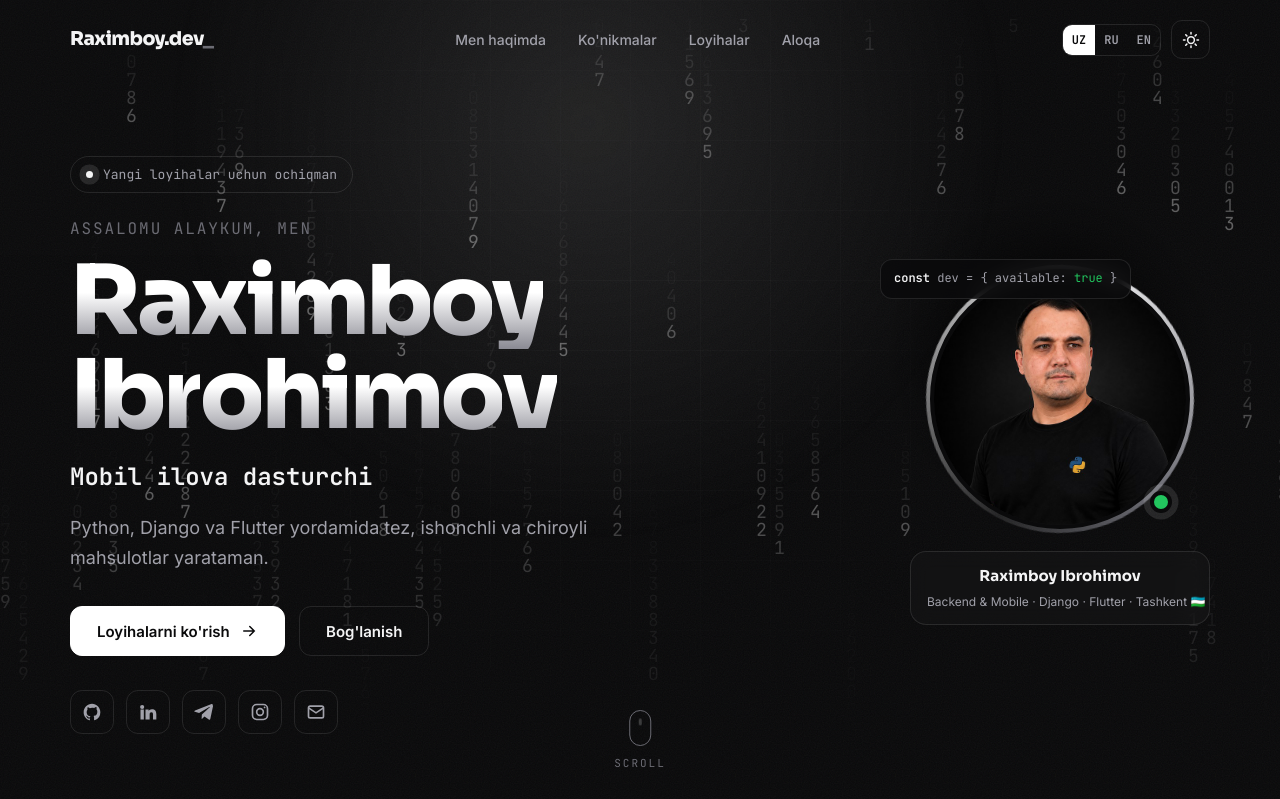
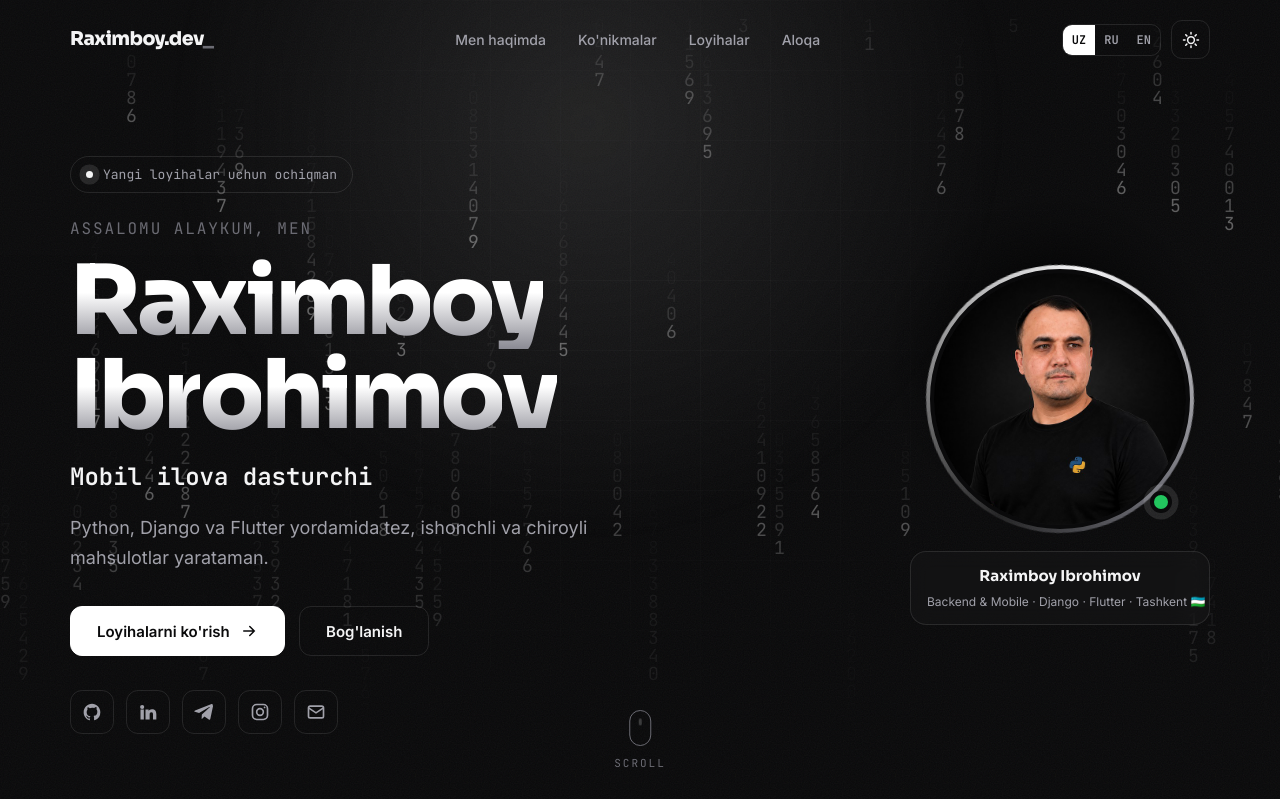
Before and after one commit to Raximboy7/Portfolio, a Django app: template portfolio/templates/portfolio/index.html in a window 1280 px wide. Shown: the top 799 px of the page. Run offline with Django 5.2, Linux system fonts and the light colour scheme; the template is opened without the code that fills it, so the values that code supplies are empty.

Commit message:
Hero: kod chip olib tashlandi
Co-Authored-By: Claude Fable 5.1 <noreply@anthropic.com>
Claude-Session: https://claude.ai/code/session_01GAURdZnvzhdeocAmdyyw8T

```diff
--- a/portfolio/static/portfolio/css/style.css
+++ b/portfolio/static/portfolio/css/style.css
@@ -486,5 +486,5 @@ section { position: relative; padding: clamp(72px, 12vh, 140px) 0; z-index: 1; }
 .hp-tag { margin-top: 18px; padding: 12px 16px; border-radius: 16px; background: var(--card); border: 1px solid var(--card-border); -webkit-backdrop-filter: var(--glass-blur); backdrop-filter: var(--glass-blur); }
 .hp-tag b { display: block; font-family: "Sora", sans-serif; font-size: 15px; color: var(--text); }
 .hp-tag small { display: block; color: var(--muted); font-size: 12px; margin-top: 3px; white-space: nowrap; }
-@media (max-width: 900px) { .hero-photo { margin: 0 auto; width: min(300px, 82vw); } .hp-ring { width: 220px; height: 220px; } .hp-dot { top: 184px; right: calc(50% - 96px); } .hp-code { left: 0; top: -12px; } }
+@media (max-width: 900px) { .hero-photo { margin: 0 auto; width: min(300px, 82vw); } .hp-ring { width: 220px; height: 220px; } .hp-dot { top: 184px; right: calc(50% - 96px); }  }
 @media (prefers-reduced-motion: reduce) { .hp-ring, .hp-ring img { animation: none; } }
--- a/portfolio/templates/portfolio/index.html
+++ b/portfolio/templates/portfolio/index.html
@@ -53,7 +53,6 @@
           <img src="{% static 'portfolio/img/avatar.jpg' %}" alt="Raximboy Ibrohimov" width="260" height="260" loading="eager" decoding="async" fetchpriority="high">
         </div>
         <span class="hp-dot" aria-hidden="true"></span>
-        <div class="hp-code" aria-hidden="true"><span class="k">const</span> dev = { available: <span class="p">true</span> }</div>
         <div class="hp-tag">
           <b>Raximboy Ibrohimov</b>
           <small>Backend &amp; Mobile · Django · Flutter · Tashkent 🇺🇿</small>
```
